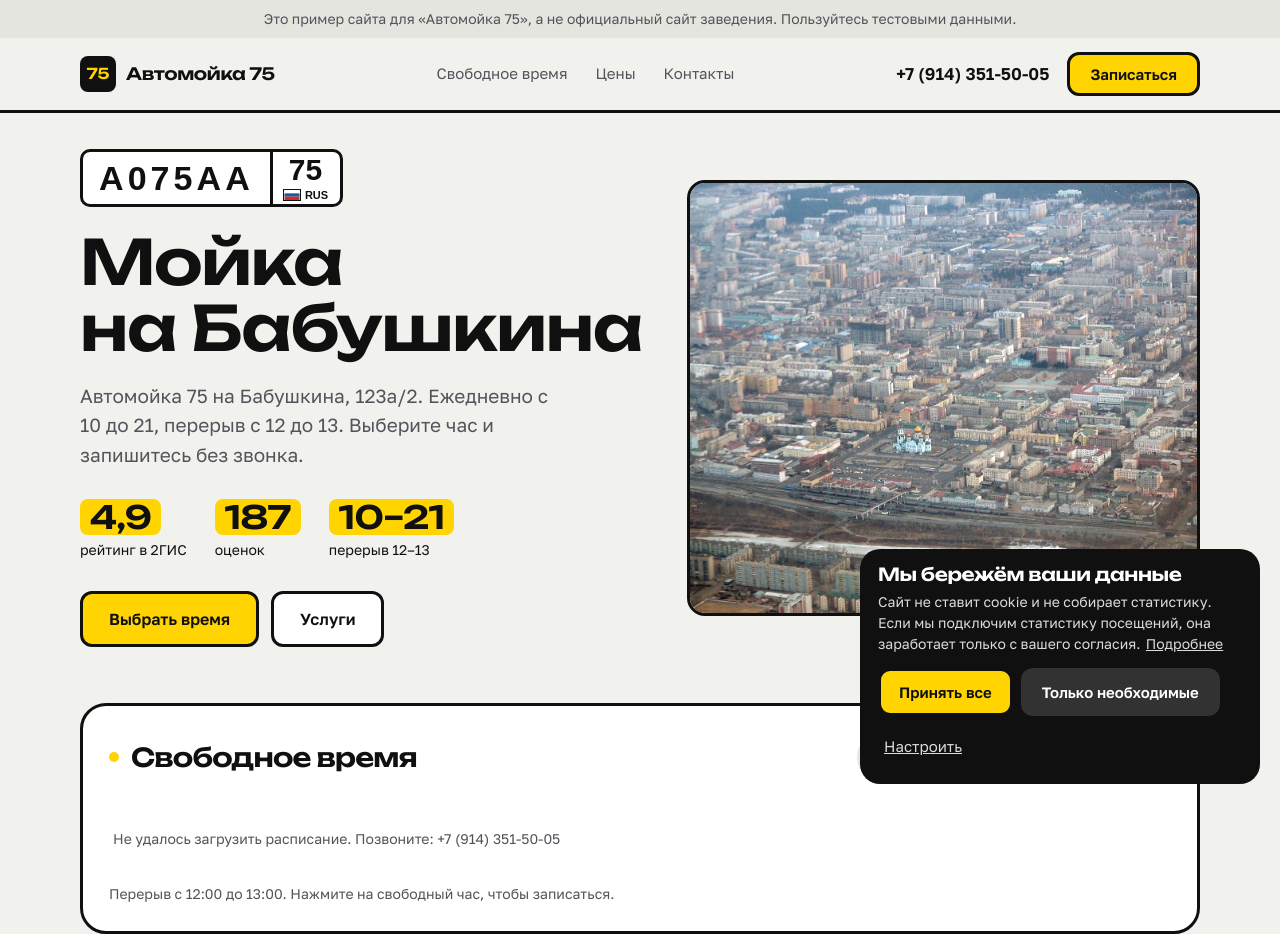
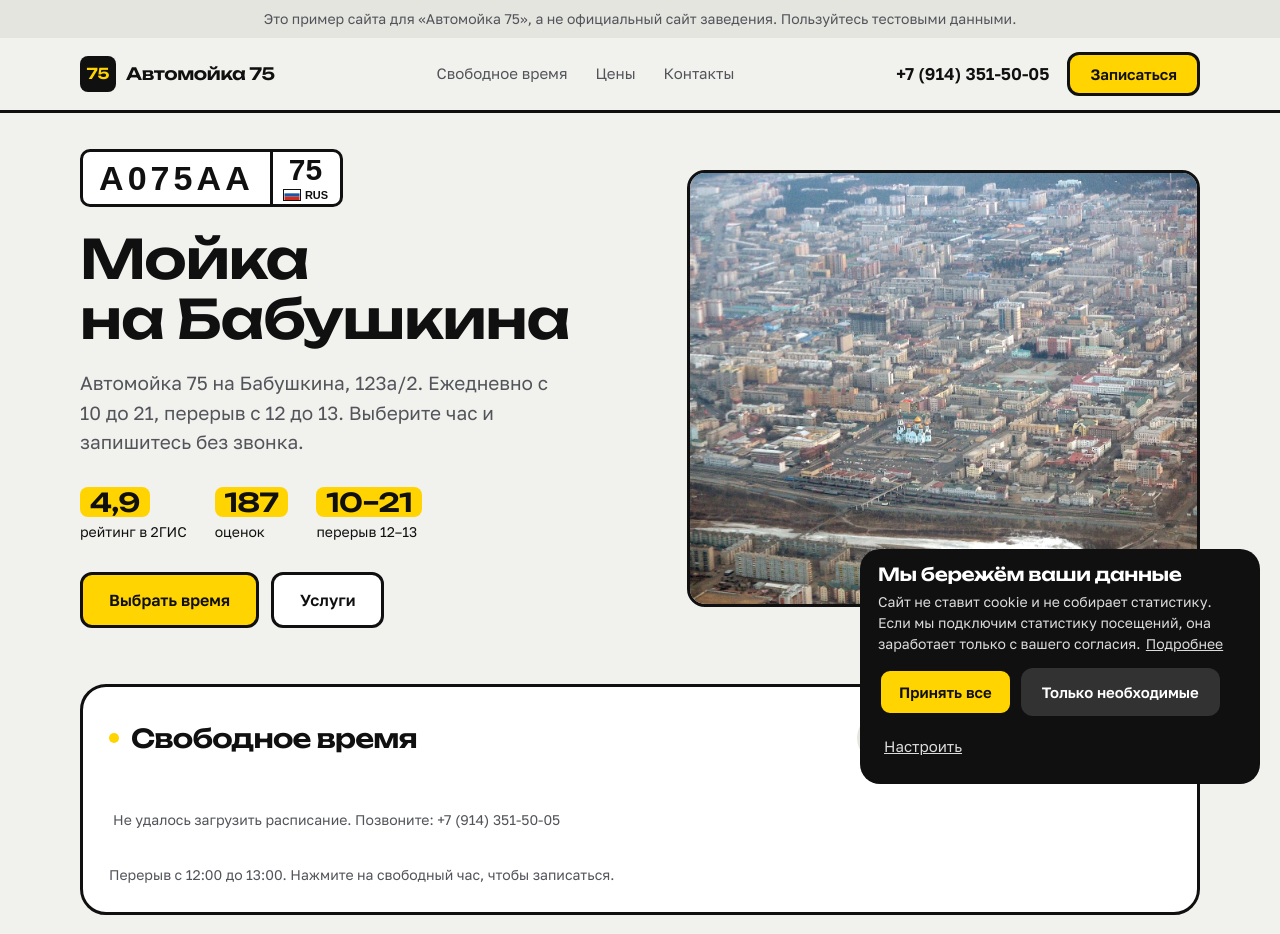
Before and after one commit to kennaiki/avto75_demo, a plain HTML site: page index.html in a window 1280 px wide. Shown: the top 934 px of the page. Drawn offline with Linux system fonts and the light colour scheme; no server answers.

Commit message:
Спокойнее первый блок: заголовок, цифры, кнопки
Co-Authored-By: Claude Sonnet 5.5 <noreply@anthropic.com>

```diff
--- a/index.html
+++ b/index.html
@@ -310,7 +310,7 @@ footer .legal a{display:inline-block;padding:12px 4px;margin:-12px -4px}
 .logo{font-size:17px}
 .logo i{background:var(--ink);color:var(--accent);font:600 15px var(--display);border-radius:8px}
 header{border-bottom:3px solid var(--ink)}
-h1{font-size:clamp(34px,5.2vw,62px);line-height:1.06}
+h1{font-size:clamp(32px,4.5vw,54px);line-height:1.1;text-wrap:balance}
 h2{font-size:clamp(26px,3.6vw,40px);letter-spacing:-.03em}
 .plate{display:inline-flex;align-items:stretch;background:#fff;border:3px solid var(--ink);border-radius:10px;margin-bottom:22px;font-family:Arial,sans-serif;color:var(--ink);overflow:hidden}
 .pl-num{padding:6px 16px;font:700 34px/1.2 Arial,sans-serif;letter-spacing:.12em}
@@ -319,7 +319,7 @@ h2{font-size:clamp(26px,3.6vw,40px);letter-spacing:-.03em}
 .pl-reg small{display:flex;gap:4px;align-items:center;font:700 11px Arial,sans-serif}
 .pl-reg svg{display:block;border:1px solid var(--ink)}
 .hero.v-split .pic{border:3px solid var(--ink);border-radius:18px}
-.facts b{font-size:32px;background:var(--accent);display:block;width:max-content;padding:2px 10px;border-radius:8px;color:var(--ink)}
+.facts b{font-size:26px;background:var(--accent);display:block;width:max-content;padding:2px 10px;border-radius:8px;color:var(--ink)}
 .facts li{color:var(--ink)}
 .btn{border-color:var(--ink);color:var(--ink);box-shadow:none}
 .btn:hover{background:var(--ink);color:var(--accent);border-color:var(--ink)}
```
